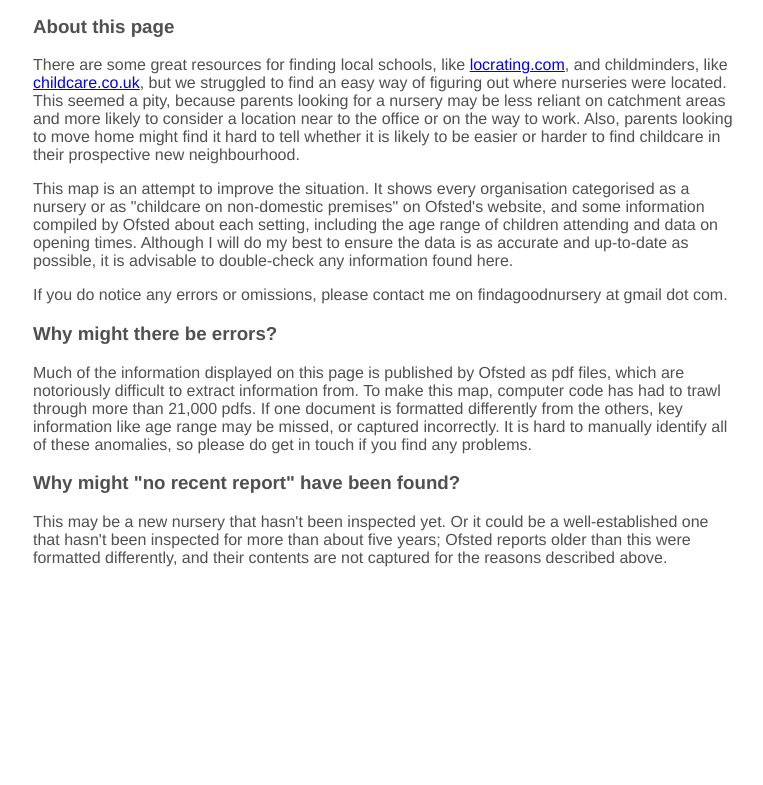
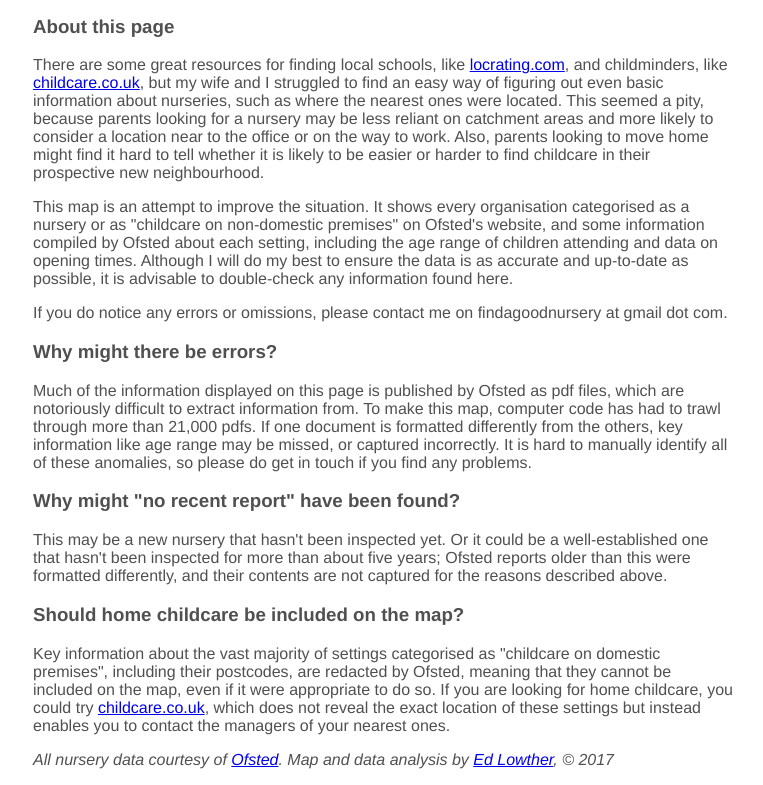
Before and after one commit to findagoodnursery/findagoodnursery.github.io, a plain HTML site: page index.html in a window 1280 px wide. Shown: the part 876-1661 px from the top of the page, without its empty margins (257-1020 px from the left). Before the commit the page ends 1459 px from the top, so only its background shows below. Drawn offline with nearby package versions, Linux system fonts and the light colour scheme; some packages are replaced by stand-ins of ours; no server answers.

Commit message:
Added credits and more about text

```diff
--- a/css/v1.css
+++ b/css/v1.css
@@ -49,3 +49,7 @@ h4 {
 .errorMessage {
     color: red;
 }
+
+.credits {
+    font-style: italic;
+}
--- a/index.html
+++ b/index.html
@@ -75,13 +75,16 @@
                     <img class="iconKey" src="http://maps.google.com/mapfiles/kml/shapes/placemark_circle.png" />No recent report found</label>
             </form>
             <h3>About this page</h3>
-            <p>There are some great resources for finding local schools, like <a href="http://www.locrating.com/">locrating.com</a>, and childminders, like <a href="https://www.childcare.co.uk/">childcare.co.uk</a>, but we struggled to find an easy way of figuring out where nurseries were located. This seemed a pity, because parents looking for a nursery may be less reliant on catchment areas and more likely to consider a location near to the office or on the way to work. Also, parents looking to move home might find it hard to tell whether it is likely to be easier or harder to find childcare in their prospective new neighbourhood.</p>
+            <p>There are some great resources for finding local schools, like <a href="http://www.locrating.com/">locrating.com</a>, and childminders, like <a href="https://www.childcare.co.uk/">childcare.co.uk</a>, but my wife and I struggled to find an easy way of figuring out even basic information about nurseries, such as where the nearest ones were located. This seemed a pity, because parents looking for a nursery may be less reliant on catchment areas and more likely to consider a location near to the office or on the way to work. Also, parents looking to move home might find it hard to tell whether it is likely to be easier or harder to find childcare in their prospective new neighbourhood.</p>
             <p>This map is an attempt to improve the situation. It shows every organisation categorised as a nursery or as "childcare on non-domestic premises" on Ofsted's website, and some information compiled by Ofsted about each setting, including the age range of children attending and data on opening times. Although I will do my best to ensure the data is as accurate and up-to-date as possible, it is advisable to double-check any information found here.</p>
             <p>If you do notice any errors or omissions, please contact me on findagoodnursery at gmail dot com.</p>
             <h3>Why might there be errors?</h3>
             <p>Much of the information displayed on this page is published by Ofsted as pdf files, which are notoriously difficult to extract information from. To make this map, computer code has had to trawl through more than 21,000 pdfs. If one document is formatted differently from the others, key information like age range may be missed, or captured incorrectly. It is hard to manually identify all of these anomalies, so please do get in touch if you find any problems.</p>
             <h3>Why might "no recent report" have been found?</h3>
             <p>This may be a new nursery that hasn't been inspected yet. Or it could be a well-established one that hasn't been inspected for more than about five years; Ofsted reports older than this were formatted differently, and their contents are not captured for the reasons described above.</p>
+        <h3>Should home childcare be included on the map?</h3>
+        <p>Key information about the vast majority of settings categorised as "childcare on domestic premises", including their postcodes, are redacted by Ofsted, meaning that they cannot be included on the map, even if it were appropriate to do so. If you are looking for home childcare, you could try <a href="https://www.childcare.co.uk/">childcare.co.uk</a>, which does not reveal the exact location of these settings but instead enables you to contact the managers of your nearest ones.</p>
+            <p class="credits">All nursery data courtesy of <a href="https://reports.ofsted.gov.uk/">Ofsted</a>. Map and data analysis by <a href="https://edlowther.github.io/">Ed Lowther</a>, © 2017</p>
     </div>
 </body>
 
```
